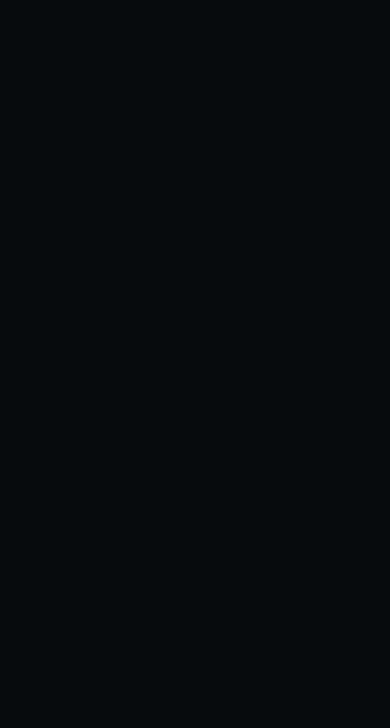
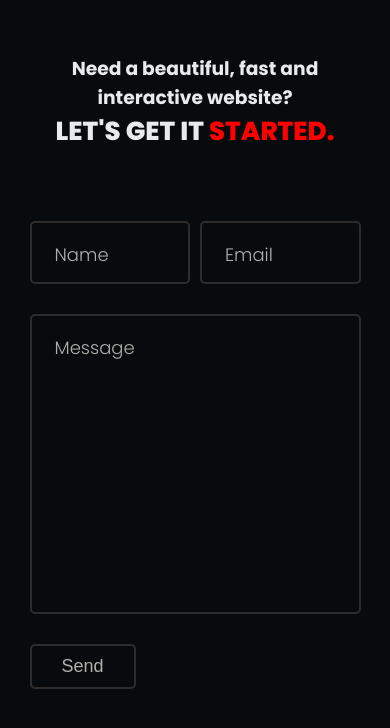
Before and after one commit to johnpersie/my_portfolio, a React (Create React App) app: page / in a window 390 px wide. Shown: the part 6166-6894 px from the top of the page. Before the commit the page ends 6100 px from the top, so only its background shows below. Built offline with nearby package versions, Linux system fonts and the light colour scheme.

Commit message:
feat: create contact page and style

```diff
--- a/package.json
+++ b/package.json
@@ -3,6 +3,7 @@
   "version": "0.1.0",
   "private": true,
   "dependencies": {
+    "@emailjs/browser": "^3.4.0",
     "@testing-library/jest-dom": "^5.16.4",
     "@testing-library/react": "^13.3.0",
     "@testing-library/user-event": "^13.5.0",
--- /dev/null
+++ b/src/component/Contact/ContactStyles.js
@@ -0,0 +1,179 @@
+import styled from "styled-components";
+import { MainHeading } from "../../GlobalStyles";
+
+const black2 = ({ theme }) => theme.color.black2;
+const black1 = ({ theme }) => theme.color.black1;
+const darkgray = ({ theme }) => theme.color.darkgray;
+const orange = ({ theme }) => theme.color.orange;
+const gray = ({ theme }) => theme.color.gray;
+const white = ({ theme }) => theme.color.white;
+
+export const ContainerWrapper = styled.div`
+  max-width: 120rem;
+  width: 90%;
+  margin: 0 auto;
+`;
+export const TextWrapper = styled.div`
+  text-align: center;
+  padding: 6rem 1rem;
+
+  h4 {
+    font-size: clamp(1.6rem, 5vw, 2rem);
+    text-transform: capitalize;
+  }
+  h1 {
+    font-weight: 800;
+    font-size: clamp(2.6rem, 5vw, 6rem);
+    text-transform: uppercase;
+    span {
+      font-weight: 800;
+      color: red;
+    }
+  }
+`;
+export const Heading = styled(MainHeading)`
+  font-weight: 800;
+  font-size: clamp(2.6rem, 5vw, 6rem);
+  text-transform: uppercase;
+  span {
+    font-weight: 800;
+    color: red;
+  }
+`;
+export const FormContainer = styled.div`
+  margin: auto;
+  width: 50%;
+  align-content: center;
+
+  @media screen and (max-width: 960px) {
+    width: 100%;
+    padding: 1rem;
+  }
+  form {
+    width: 100%;
+
+    div {
+      display: flex;
+      justify-content: space-between;
+      gap: 1rem;
+      margin-bottom: 1.5rem;
+
+      div {
+        width: 100%;
+        position: relative;
+
+        input {
+          border: 2px solid ${gray};
+          font-family: inherit;
+          font-size: 1.8rem;
+          padding: 1.6rem 1.8rem;
+          border-radius: 5px;
+          outline: none;
+          color: #fff;
+          width: 100%;
+          background: transparent;
+
+          :hover {
+            border-color: ${darkgray};
+            transition: 0.2s ease-in;
+          }
+
+          &::-webkit-input-placeholder {
+            color: #999;
+            background: transparent;
+          }
+          input:placeholder-shown {
+            background: transparent;
+          }
+        }
+      }
+      input:focus ~ label,
+      input:valid + label {
+        color: #fff;
+        top: -1rem;
+        font-size: 1.3rem;
+        left: 0.8rem;
+      }
+    }
+    div {
+      position: relative;
+
+      textarea {
+        width: 100%;
+        color: #fff;
+        resize: none;
+        border-radius: 5px;
+        border: 2px solid ${gray};
+        outline: none;
+        height: 30rem;
+        padding: 2rem;
+        font-size: 1.8rem;
+        font-weight: 300;
+        background: transparent;
+        margin-bottom: 1.5rem;
+        position: relative;
+
+        :hover {
+          border-color: ${darkgray};
+          transition: 0.2s ease-in;
+        }
+      }
+      label {
+        position: absolute;
+        top: 2rem;
+        left: 2rem;
+        padding: 0 0.5rem;
+        font-size: 1.8rem;
+        font-weight: 300;
+        color: ${darkgray};
+        background: ${black1};
+        transition: top 200ms ease-in, left 200ms ease-in,
+          font-size 200ms ease-in;
+      }
+
+      textarea:focus ~ label,
+      textarea:valid + label {
+        color: #fff;
+        top: -1rem;
+        font-size: 1.3rem;
+        left: 1rem;
+      }
+    }
+    button {
+      font-size: 1.8rem;
+      border: 2px solid ${gray};
+      padding: ${({ padding }) => padding || "1rem 3rem"};
+      background: transparent;
+      font-weight: 500;
+      color: ${darkgray};
+      border-radius: 5px;
+      cursor: pointer;
+      transition: 0.3s ease-in;
+
+      :hover {
+        border: 2px solid #ffc75f;
+        background-color: #ffc75f;
+        color: #000;
+        transition: 0.2s ease-in;
+      }
+    }
+  }
+`;
+
+export const TextBox = styled.textarea`
+  width: 100%;
+  color: #fff;
+  resize: none;
+  border-radius: 5px;
+  border: 2px solid ${gray};
+  outline: none;
+  padding: 1rem;
+  background: rgb(6, 11, 35, 0.5);
+  margin-bottom: 2rem;
+  position: relative;
+
+  :hover {
+    border-color: ${darkgray};
+    transition: 0.2s ease-in;
+  }
+`;
--- /dev/null
+++ b/src/component/Contact/index.js
@@ -0,0 +1,62 @@
+import React from "react";
+import { Container, Section } from "../../GlobalStyles";
+import { ContainerWrapper, FormContainer, TextWrapper } from "./ContactStyles";
+
+const Contact = () => {
+  return (
+    <Section id="contact">
+      <Container>
+        <ContainerWrapper>
+          <TextWrapper>
+            <h3>Need a beautiful, fast and interactive website?</h3>
+            <h1>
+              Let's get it <span>started.</span>
+            </h1>
+          </TextWrapper>
+          <FormContainer>
+            <form>
+              <div>
+                <div>
+                  <input
+                    type="text"
+                    name="user_name"
+                    placeholder=""
+                    id="user_name"
+                    autoComplete="off"
+                    required
+                  />
+                  <label htmlFor="user_name">Name</label>
+                </div>
+                <div>
+                  <input
+                    type="email"
+                    name="user_email"
+                    placeholder=""
+                    id="user_email"
+                    autoComplete="off"
+                    required
+                  />
+                  <label htmlFor="user_email">Email</label>
+                </div>
+              </div>
+              <div>
+                <textarea
+                  name="message"
+                  id="message"
+                  cols="30"
+                  rows="20"
+                  required
+                  placeholder=""
+                />
+                <label htmlFor="message">Message</label>
+              </div>
+              <button type="submit">Send</button>
+            </form>
+          </FormContainer>
+        </ContainerWrapper>
+      </Container>
+    </Section>
+  );
+};
+
+export default Contact;
--- a/src/component/Pages/HomePage.js
+++ b/src/component/Pages/HomePage.js
@@ -1,4 +1,5 @@
 import React from "react";
+import Contact from "../Contact";
 import Hero from "../Hero";
 import Project from "../Project";
 import Service from "../Services";
@@ -9,6 +10,7 @@
       <Hero />
       <Service />
       <Project />
+      <Contact />
     </>
   );
 };
```
Also changed, not shown: src/component/Project/ProjectStyles.js (renamed from src/component/Project/ProjectStyles.jsx), 1 other file (tests, documents, lock files or other folders).
